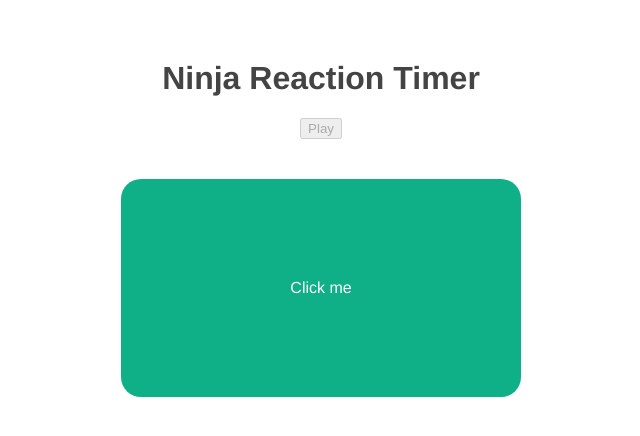
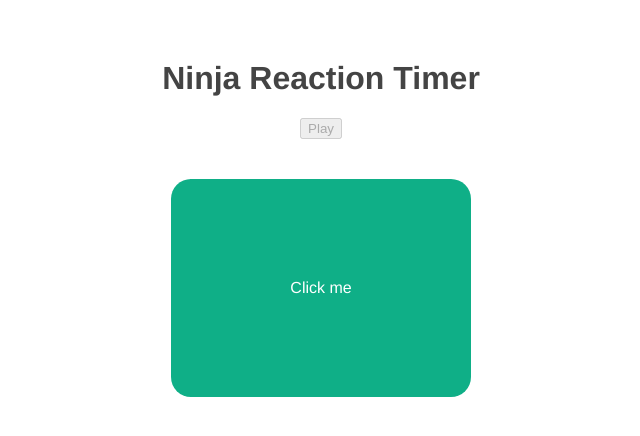
Before and after one commit to HeshamOmar820/reaction-timer, a Vue app: page / in a window 1280 px wide. Both pictures are taken after a click on the button "Play". Shown: the top 436 px of the page, without its empty margins (319-959 px from the left). Built offline with nearby package versions, Linux system fonts and the light colour scheme.

Commit message:
displaying reaction timer

```diff
--- a/src/App.vue
+++ b/src/App.vue
@@ -1,25 +1,34 @@
 <template>
   <h1>Ninja Reaction Timer</h1>
   <button @click="start" :disabled="isPlaying">Play</button>
-  <Block v-if="isPlaying" :delay="delay"/>
+  <Block v-if="isPlaying" :delay="delay" @end="endGame"/>
+  <Results v-if="showResults" :score="score"/>
 </template>
 
 <script>
 import Block from './components/Block.vue'
+import Results from './components/Results.vue'
 export default {
   name: 'App',
-  components: { Block },
+  components: { Block, Results },
   data(){
     return{
       isPlaying: false,
       delay: null,
-
+      score: null,
+      showResults: false
     }
   },
   methods: {
     start(){
       this.delay = 2000 + Math.random() * 5000
       this.isPlaying = true
+      this.showResults= false
+    },
+    endGame(reactionTime){
+      this.score = reactionTime
+      this.isPlaying = false
+      this.showResults= true
     }
   }
 }
--- a/src/components/Block.vue
+++ b/src/components/Block.vue
@@ -1,5 +1,5 @@
 <template>
-    <div class="block" v-if="showBlock">
+    <div class="block" v-if="showBlock" @click="stopTimer">
         Click me
     </div>
 </template>
@@ -10,12 +10,14 @@ export default {
     data(){
         return{
             showBlock: false,
+            timer: null,
+            reactionTime: 0
         }
     },
     mounted(){
-        console.log('mounted')
         setTimeout(() => {
             this.showBlock = true
+            this.startTimer()
         }, this.delay)
     },
     updated(){
@@ -23,13 +25,25 @@ export default {
     },
     unmounted(){
         console.log('unmounted')
+    },
+    methods: {
+        startTimer(){
+            this.timer = setInterval(() => {
+                this.reactionTime += 10
+            }, 10);
+        },
+        stopTimer(){
+            clearInterval(this.timer)
+            console.log(this.reactionTime)
+            this.$emit('end', this.reactionTime)
+        }
     }
 }
 </script>
 
 <style>
     .block{
-        width: 400px;
+        width: clamp(200px, 300px, 400px);
         border-radius: 20px;
         background: #0faf87;
         color: #fff;
--- a/src/components/Results.vue
+++ b/src/components/Results.vue
@@ -0,0 +1,13 @@
+<template>
+    <p>reaction time = {{ score }} ms</p>
+</template>
+
+<script>
+export default {
+    props: ['score']
+}
+</script>
+
+<style>
+
+</style>
```
